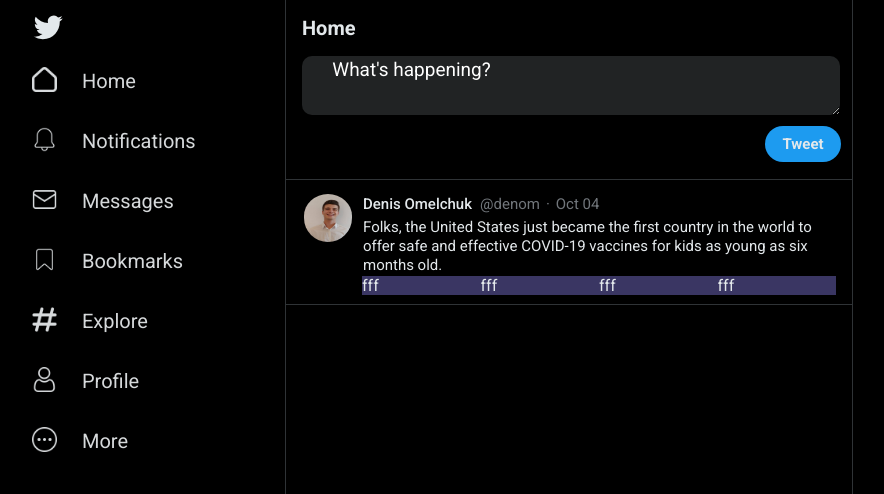
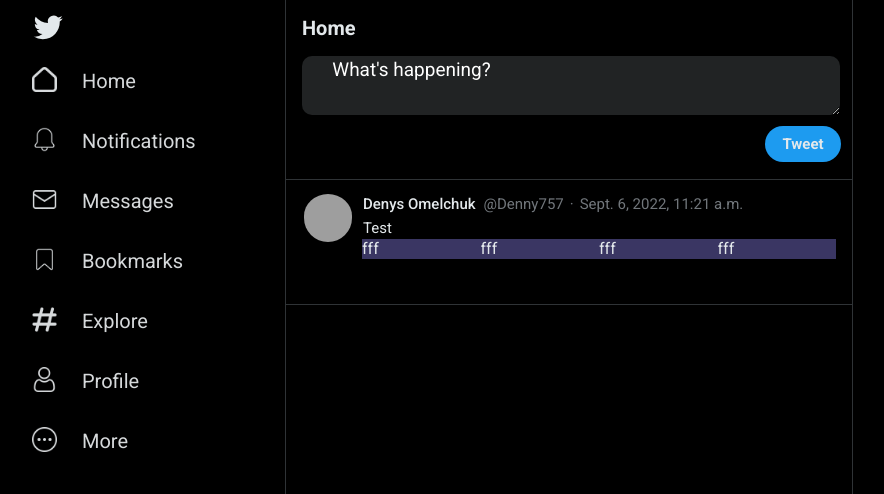
Before and after one commit to Denys-Omelchuk/Dwitter, a Django app: page / in a window 1280 px wide; the page is wider, and only the part inside the window is pictured. Shown: the top 494 px of that part, without its empty margins (115-999 px from the left). Run offline with Django 4.2, Linux system fonts and the light colour scheme; data comes from the database, SQL or seed files in the repository; both versions use the stored data as it was after the commit; grey boxes are pictures that could not be loaded.

Commit message:
Add: user data to home page content

```diff
--- a/base/models.py
+++ b/base/models.py
@@ -9,7 +9,7 @@ class User(AbstractUser):
     bio = models.CharField(null=True, max_length=250)
     email = models.EmailField(null=True, unique=True)
 
-    USERNAME_FIELD = 'email'
+    USERNAME_FIELD = 'username'
     REQUIRED_FIELDS = []
     pass
 
--- a/base/templates/base/home.html
+++ b/base/templates/base/home.html
@@ -1,6 +1,4 @@
-{% extends 'main.html' %}
-
-{% block content %}
+{% extends 'main.html' %} {% block content %}
 
 <div class="middle-side">
   <p class="page-name">Home</p>
@@ -13,30 +11,26 @@
       <button class="mid-tweet-button">Tweet</button>
     </div>
   </div>
-
+  {% for post in posts %}
   <div class="post-container">
     <div class="tweet-input-avatar">
       <button class="tweet-input-avatar-button">
         <img
           class="tweet-input-avatar-button-icon"
-          src="/avatars/photo_2022-05-25_03-25-30.jpg"
+          src="{{post.host.avatar.url}}"
           alt=""
         />
       </button>
     </div>
     <div class="post-info-container">
       <div class="a">
-        <span class="post-info-name">Denis Omelchuk</span>
-        <span class="post-info-username-and-date">@denom</span>
+        <span class="post-info-name">{{post.host.name}}</span>
+        <span class="post-info-username-and-date">@{{post.host.username}}</span>
         <span class="post-info-username-and-date">&#183;</span>
-        <span class="post-info-username-and-date">Oct 04</span>
+        <span class="post-info-username-and-date">{{post.created}}</span>
       </div>
       <div class="b">
-        <span class="post-info-text">
-          Folks, the United States just became the first country in the world to
-          offer safe and effective COVID-19 vaccines for kids as young as six
-          months old.
-        </span>
+        <span class="post-info-text">{{post.body}}</span>
       </div>
       <div class="c">
         <div class="post-buttons-container">fff</div>
@@ -46,6 +40,7 @@
       </div>
     </div>
   </div>
+  {% endfor %}
 </div>
 <div class="right-side"></div>
 
--- a/base/views.py
+++ b/base/views.py
@@ -1,5 +1,8 @@
 from django.shortcuts import render
+from base.models import Post
 
 
 def home(request):
-    return render(request, 'base/home.html')
+    posts = Post.objects.all()
+    context = {'posts': posts}
+    return render(request, 'base/home.html', context)
```
Also changed, not shown: db.sqlite3, static/avatars/avatar.svg (renamed from static/images/avatar.svg).
